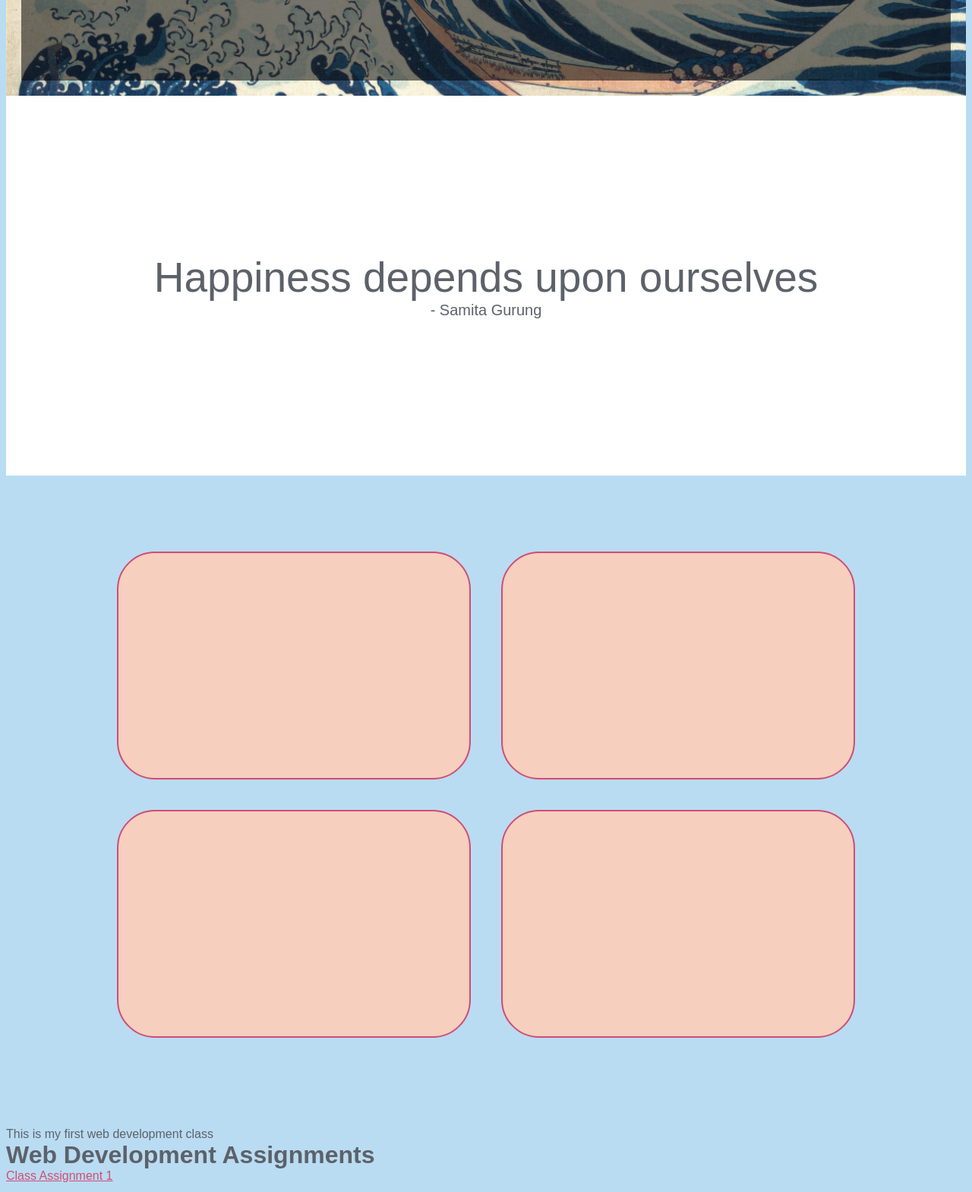
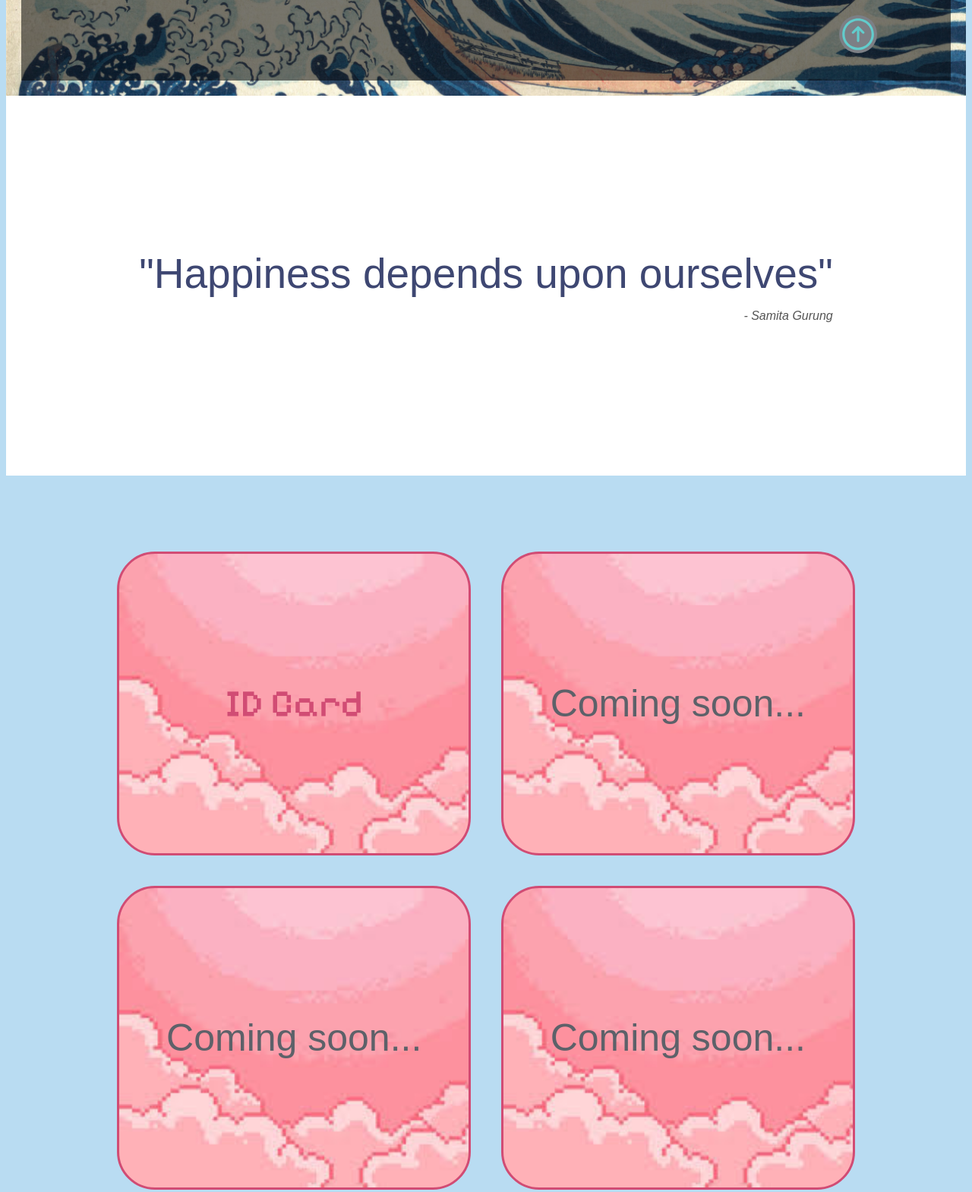
Before and after one commit to Samitagrg/WebDev, a plain HTML site: page index.html in a window 1280 px wide. Shown: the part 720-2289 px from the top of the page at 76% size. Drawn offline with Linux system fonts and the light colour scheme; a web font is replaced by a local one.

Commit message:
new look to the webpage by adding background to the cardlists

```diff
--- a/css/style.css
+++ b/css/style.css
@@ -2,6 +2,11 @@
     margin: 0;
     padding: 0;
     box-sizing: border-box;
+}
+
+html,
+body {
+    scroll-behavior: smooth;
 }
 
 body {
@@ -21,6 +26,7 @@ nav {
     list-style: none;
     display: flex;
     gap: 50px;
+    justify-content: end;
 }
 
 ul a {
@@ -88,6 +94,7 @@ a:hover {
     min-height: 500px;
     width: 100%;
     background-color: #fff;
+    color: #3e4772;
     font-size: 55px;
     padding: 20px;
     display: flex;
@@ -97,19 +104,12 @@ a:hover {
     font-family: "Poetsen One", sans-serif;
 }
 
-.statement {
-    font-size: 48px;
-    margin-bottom: 20px;
-    color: #5D6169;
-}
-
-.text-center {
-    text-align: center;
-}
-
-.text-right {
+blockquote cite {
+    display: block;
+    margin-top: 15px;
     text-align: right;
-    font-size: 20px;
+    font-size: 1rem;
+    color: #555;
 }
 
 .assignment-list {
@@ -121,9 +121,100 @@ a:hover {
 }
 
 .assignment-list-card {
-    border: 2px solid #d14c74;
+    background-image: url('../images/pink\ pixel\ cloud.jpeg');
+    background-repeat: no-repeat;
+    background-size: cover;
+    border: 3px solid #d14c74;
     width: 40%;
-    height: 300px;
+    height: 400px;
     background-color: #f6cfbe;
     border-radius: 50px;
+    display: flex;
+    flex-direction: column;
+    justify-content: center;
+    align-items: center;
+    font-size: 50px;
 }
+
+.assignment-list-card a {
+    font-family: "Pixelify Sans", sans-serif;
+    font-optical-sizing: auto;
+    font-weight: 450;
+    font-style: normal;
+    text-decoration: none;
+}
+
+/* Footer */
+
+footer {
+    background-color: #fff;
+    color: #5D6169;
+    padding: 20px;
+    text-align: center;
+}
+
+/* Mobile responsive code */
+
+@media (max-width: 767px) and (min-width: 320px) {
+    .assignment-list-card {
+        background-color: #77dd77;
+    }
+
+    footer {
+        background-color: #FF964F;
+    }
+}
+
+.go-to-top {
+    background-color: #7C7F85;
+    color: #b7c6e7;
+    width: 50px;
+    height: 50px;
+    border-radius: 50%;
+    display: flex;
+    justify-content: center;
+    align-items: center;
+    position: fixed;
+    right: 125px;
+    bottom: 10px;
+
+}
+
+.go-to-top svg {
+    fill: #62CCCC;
+}
+
+.position-relative {
+    position: relative;
+    padding: 40px 300px;
+    background-color: #fff;
+
+}
+
+.position-absolute {
+    position: absolute;
+    top: 50%;
+    left: 50%;
+    background-color: #000;
+    border-radius: 50%;
+    height: 50px;
+    width: 50px;
+    transform: translateX(-50%);
+    transform: translateY(-50%);
+    display: flex;
+    flex-direction: column;
+    justify-content: center;
+    align-items: center;
+}
+
+.position-absolute svg {
+    fill: #b7c6e7;
+
+}
+
+.self {
+    display: flex;
+    justify-content: center;
+    align-items: center;
+    padding-left: 175px;
+}
--- a/index.html
+++ b/index.html
@@ -8,6 +8,7 @@
     <link rel="preconnect" href="https://fonts.googleapis.com">
     <link rel="preconnect" href="https://fonts.gstatic.com" crossorigin>
     <link href="https://fonts.googleapis.com/css2?family=Poetsen+One&display=swap" rel="stylesheet">
+    <link href="https://fonts.googleapis.com/css2?family=Pixelify+Sans:wght@400..700&display=swap" rel="stylesheet">
 
     <link rel="stylesheet" href="./css/style.css">
 </head>
@@ -22,7 +23,7 @@
         </nav>
     </header>
 
-    <main>
+    <main id="main">
         <div class="hero-section">
             <div class="hero-section_wrapper">
 
@@ -35,30 +36,41 @@
             </div>
         </div>
 
-        <section class="quote bg-white">
-            <div class="statment text-center">Happiness depends upon ourselves</div>
-            <div class="text-right">- Samita Gurung</div>
+        <section class="quote">
+            <blockquote>
+                "Happiness depends upon ourselves"
+                <cite>- Samita Gurung</cite>
+            </blockquote>
         </section>
 
     <section class="assignment-list">
-        <div class="assignment-list-card"></div>
-        <div class="assignment-list-card"></div>
-        <div class="assignment-list-card"></div>
-        <div class="assignment-list-card"></div>
+        <div class="assignment-list-card"> <a href="./class-assignment-1/index.html" target="_blank">ID Card</a>
+        </div>
+        <div class="assignment-list-card">Coming soon...</div>
+        <div class="assignment-list-card">Coming soon...</div>
+        <div class="assignment-list-card">Coming soon...</div>
 
     </section>
-
+<!--
     <br>This is my first web development class</br>
 
 
     <h1> Web Development Assignments</h1>
-    <a href="./class-assignment-1/index.html">Class Assignment 1</a>
+    <a href="./class-assignment-1/index.html">Class Assignment 1</a> -->
 
+    <div class="position-relative">
+        <div class="position-absolute"><svg clip-rule="evenodd" fill-rule="evenodd" stroke-linejoin="round" stroke-miterlimit="2" viewBox="0 0 24 24" xmlns="http://www.w3.org/2000/svg"><path d="m2.009 12.002c0-5.517 4.48-9.997 9.998-9.997s9.998 4.48 9.998 9.997c0 5.518-4.48 9.998-9.998 9.998s-9.998-4.48-9.998-9.998zm1.5 0c0 4.69 3.808 8.498 8.498 8.498s8.498-3.808 8.498-8.498-3.808-8.497-8.498-8.497-8.498 3.807-8.498 8.497zm6.711-4.845c-.141-.108-.3-.157-.456-.157-.389 0-.755.306-.755.749v8.501c0 .445.367.75.755.75.157 0 .316-.05.457-.159 1.554-1.203 4.199-3.252 5.498-4.258.184-.142.29-.36.29-.592 0-.23-.107-.449-.291-.591zm.289 7.564v-5.446l3.523 2.718z" fill-rule="nonzero"/></svg></div>
+        <img class="self" src="./images/selfpotraitcartoon.png" alt="Self Portrait" class="self-portrait">
 
+    </div>
 
     </main>
 
 
     <footer></footer>
+
+    <a href="#main" class="go-to-top">
+        <svg clip-rule="evenodd" fill-rule="evenodd" stroke-linejoin="round" stroke-miterlimit="2" viewBox="0 0 24 24" xmlns="http://www.w3.org/2000/svg"><path d="m2.019 11.993c0 5.518 4.48 9.998 9.998 9.998 5.517 0 9.997-4.48 9.997-9.998s-4.48-9.998-9.997-9.998c-5.518 0-9.998 4.48-9.998 9.998zm1.5 0c0-4.69 3.808-8.498 8.498-8.498s8.497 3.808 8.497 8.498-3.807 8.498-8.497 8.498-8.498-3.808-8.498-8.498zm4.715-1.528s1.505-1.502 3.259-3.255c.147-.146.338-.219.53-.219s.384.073.53.219c1.754 1.753 3.259 3.254 3.259 3.254.145.145.217.336.216.527 0 .191-.074.383-.22.53-.293.293-.766.294-1.057.004l-1.978-1.978v6.694c0 .413-.336.75-.75.75s-.75-.337-.75-.75v-6.694l-1.978 1.979c-.29.289-.762.286-1.055-.007-.147-.146-.22-.338-.221-.53-.001-.19.071-.38.215-.524z" fill-rule="nonzero"/></svg>
+    </a>
 </body>
 </html>
```
Also changed, not shown: images/pink pixel cloud.jpeg (added), images/selfpotraitcartoon.png (added).
